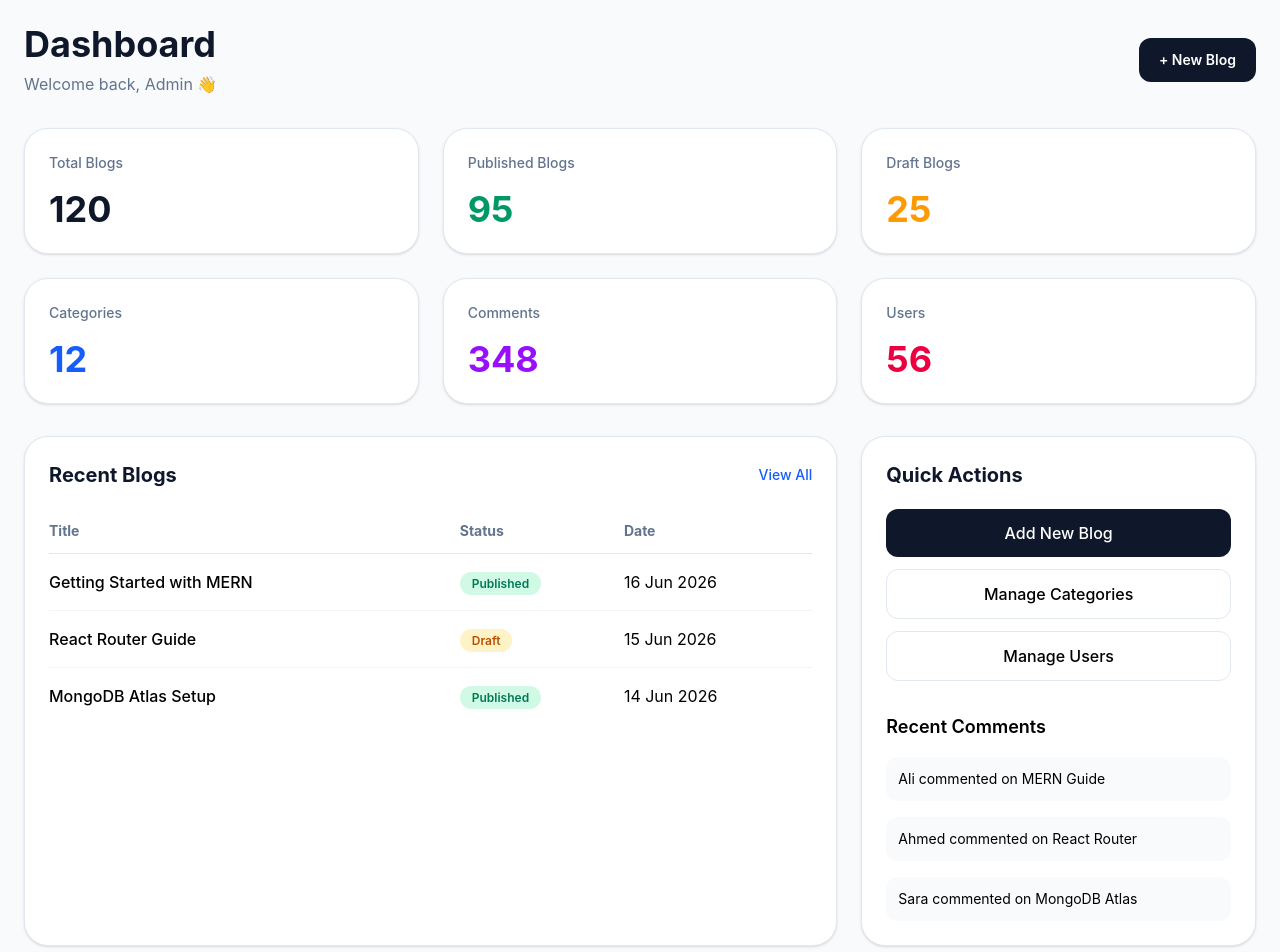
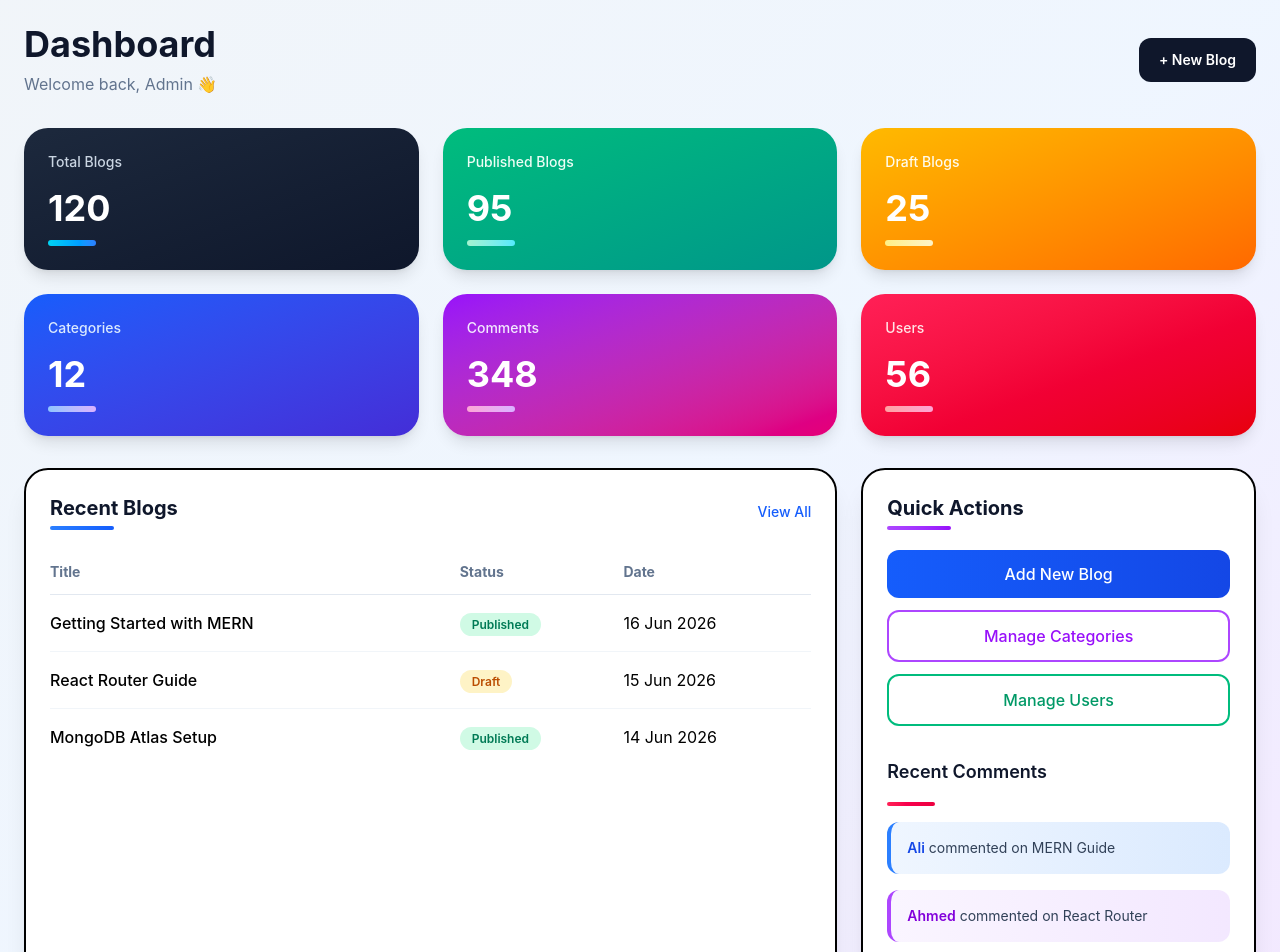
Before and after one commit to muhmmadshafiq021-developer/full-stack-application, a React (Vite) app in the folder client/: page /admin in a window 1280 px wide. Shown: the top 952 px of the page. Built offline with nearby package versions, Linux system fonts and the light colour scheme.

Commit message:
add backend and files

```diff
--- a/client/src/pages/admin/Dashboard.jsx
+++ b/client/src/pages/admin/Dashboard.jsx
@@ -4,7 +4,7 @@ import { Link } from 'react-router-dom';
 const Dashboard = () => {
     return (
 
-        <div className="min-h-screen bg-slate-50 p-6">
+        <div className="min-h-screen bg-gradient-to-br from-slate-100 via-blue-50 to-purple-100 p-6">
 
             <div className="mb-8 flex items-center justify-between">
                 <div>
@@ -26,58 +26,64 @@ const Dashboard = () => {
             {/* Stats Cards */}
             <div className="grid gap-6 md:grid-cols-2 xl:grid-cols-3">
 
-                <div className="rounded-3xl border border-slate-200 bg-white p-6 shadow-sm">
-                    <h3 className="text-sm font-medium text-slate-500">
+                <div className="rounded-3xl bg-gradient-to-br from-slate-800 to-slate-900 p-6 shadow-lg hover:shadow-2xl transition-all hover:scale-105">
+                    <h3 className="text-sm font-medium text-slate-300">
                         Total Blogs
                     </h3>
-                    <p className="mt-4 text-4xl font-bold text-slate-900">
+                    <p className="mt-4 text-4xl font-bold text-white">
                         120
                     </p>
+                    <div className="mt-3 h-1.5 w-12 bg-gradient-to-r from-cyan-400 to-blue-500 rounded-full"></div>
                 </div>
 
-                <div className="rounded-3xl border border-slate-200 bg-white p-6 shadow-sm">
-                    <h3 className="text-sm font-medium text-slate-500">
+                <div className="rounded-3xl bg-gradient-to-br from-emerald-500 to-teal-600 p-6 shadow-lg hover:shadow-2xl transition-all hover:scale-105">
+                    <h3 className="text-sm font-medium text-emerald-50">
                         Published Blogs
                     </h3>
-                    <p className="mt-4 text-4xl font-bold text-emerald-600">
+                    <p className="mt-4 text-4xl font-bold text-white">
                         95
                     </p>
+                    <div className="mt-3 h-1.5 w-12 bg-gradient-to-r from-emerald-200 to-cyan-300 rounded-full"></div>
                 </div>
 
-                <div className="rounded-3xl border border-slate-200 bg-white p-6 shadow-sm">
-                    <h3 className="text-sm font-medium text-slate-500">
+                <div className="rounded-3xl bg-gradient-to-br from-amber-400 to-orange-500 p-6 shadow-lg hover:shadow-2xl transition-all hover:scale-105">
+                    <h3 className="text-sm font-medium text-amber-50">
                         Draft Blogs
                     </h3>
-                    <p className="mt-4 text-4xl font-bold text-amber-500">
+                    <p className="mt-4 text-4xl font-bold text-white">
                         25
                     </p>
+                    <div className="mt-3 h-1.5 w-12 bg-gradient-to-r from-yellow-200 to-amber-100 rounded-full"></div>
                 </div>
 
-                <div className="rounded-3xl border border-slate-200 bg-white p-6 shadow-sm">
-                    <h3 className="text-sm font-medium text-slate-500">
+                <div className="rounded-3xl bg-gradient-to-br from-blue-600 to-indigo-700 p-6 shadow-lg hover:shadow-2xl transition-all hover:scale-105">
+                    <h3 className="text-sm font-medium text-blue-100">
                         Categories
                     </h3>
-                    <p className="mt-4 text-4xl font-bold text-blue-600">
+                    <p className="mt-4 text-4xl font-bold text-white">
                         12
                     </p>
+                    <div className="mt-3 h-1.5 w-12 bg-gradient-to-r from-blue-300 to-purple-300 rounded-full"></div>
                 </div>
 
-                <div className="rounded-3xl border border-slate-200 bg-white p-6 shadow-sm">
-                    <h3 className="text-sm font-medium text-slate-500">
+                <div className="rounded-3xl bg-gradient-to-br from-purple-600 to-pink-600 p-6 shadow-lg hover:shadow-2xl transition-all hover:scale-105">
+                    <h3 className="text-sm font-medium text-purple-100">
                         Comments
                     </h3>
-                    <p className="mt-4 text-4xl font-bold text-purple-600">
+                    <p className="mt-4 text-4xl font-bold text-white">
                         348
                     </p>
+                    <div className="mt-3 h-1.5 w-12 bg-gradient-to-r from-pink-300 to-purple-300 rounded-full"></div>
                 </div>
 
-                <div className="rounded-3xl border border-slate-200 bg-white p-6 shadow-sm">
-                    <h3 className="text-sm font-medium text-slate-500">
+                <div className="rounded-3xl bg-gradient-to-br from-rose-500 to-red-600 p-6 shadow-lg hover:shadow-2xl transition-all hover:scale-105">
+                    <h3 className="text-sm font-medium text-rose-100">
                         Users
                     </h3>
-                    <p className="mt-4 text-4xl font-bold text-rose-600">
+                    <p className="mt-4 text-4xl font-bold text-white">
                         56
                     </p>
+                    <div className="mt-3 h-1.5 w-12 bg-gradient-to-r from-red-300 to-pink-300 rounded-full"></div>
                 </div>
 
             </div>
@@ -86,13 +92,16 @@ const Dashboard = () => {
             <div className="mt-8 grid gap-6 xl:grid-cols-3">
 
                 {/* Recent Blogs */}
-                <div className="rounded-3xl border border-slate-200 bg-white p-6 shadow-sm xl:col-span-2">
+                <div className="rounded-3xl bg-white p-6 shadow-xl hover:shadow-2xl transition-all border-2 border-gradient-to-r from-blue-200 to-purple-200 xl:col-span-2 backdrop-blur-sm">
 
                     <div className="mb-5 flex items-center justify-between">
-                        <h2 className="text-xl font-bold text-slate-900">
-                            Recent Blogs
-                        </h2>
-                        <button className="text-sm font-medium text-blue-600">
+                        <div>
+                            <h2 className="text-xl font-bold text-slate-900">
+                                Recent Blogs
+                            </h2>
+                            <div className="mt-1 h-1 w-16 bg-gradient-to-r from-blue-500 to-blue-600 rounded"></div>
+                        </div>
+                        <button className="text-sm font-medium text-blue-600 hover:text-blue-700 hover:underline">
                             View All
                         </button>
                     </div>
@@ -160,54 +169,58 @@ const Dashboard = () => {
                 </div>
 
                 {/* Quick Actions */}
-                <div className="rounded-3xl border border-slate-200 bg-white p-6 shadow-sm">
+                <div className="rounded-3xl bg-white p-6 shadow-xl hover:shadow-2xl transition-all border-2 border-gradient-to-r from-purple-200 to-pink-200 backdrop-blur-sm">
 
-                    <h2 className="mb-5 text-xl font-bold text-slate-900">
-                        Quick Actions
-                    </h2>
+                    <div>
+                        <h2 className="text-xl font-bold text-slate-900">
+                            Quick Actions
+                        </h2>
+                        <div className="mt-1 h-1 w-16 bg-gradient-to-r from-purple-500 to-purple-600 rounded"></div>
+                    </div>
 
-                    <div className="space-y-3">
+                    <div className="mt-5 space-y-3">
 
-                        <button className="w-full rounded-xl bg-slate-900 px-4 py-3 font-medium text-white transition hover:bg-slate-800">
+                        <button className="w-full rounded-xl bg-gradient-to-r from-blue-600 to-blue-700 px-4 py-3 font-medium text-white transition hover:shadow-lg hover:from-blue-700 hover:to-blue-800">
                             <Link to="/admin/blogs/add">
                                 Add New Blog
                             </Link>
                         </button>
 
-                        <button className="w-full rounded-xl border border-slate-200 px-4 py-3 font-medium hover:bg-slate-50">
+                        <button className="w-full rounded-xl border-2 border-purple-500 px-4 py-3 font-medium text-purple-600 transition hover:bg-purple-50 hover:border-purple-600">
                             <Link to="/admin/categories">
                                 Manage Categories
                             </Link>
                         </button>
 
-                        <button className="w-full rounded-xl border border-slate-200 px-4 py-3 font-medium hover:bg-slate-50">
+                        <button className="w-full rounded-xl border-2 border-emerald-500 px-4 py-3 font-medium text-emerald-600 transition hover:bg-emerald-50 hover:border-emerald-600">
                             Manage Users
                         </button>
 
                     </div>
 
                     <div className="mt-8">
-                        <h3 className="mb-4 text-lg font-semibold">
+                        <h3 className="mb-4 text-lg font-semibold text-slate-900">
                             Recent Comments
                         </h3>
+                        <div className="h-1 w-12 bg-gradient-to-r from-rose-500 to-rose-600 rounded mb-4"></div>
 
                         <div className="space-y-4">
 
-                            <div className="rounded-xl bg-slate-50 p-3">
-                                <p className="text-sm">
-                                    Ali commented on MERN Guide
+                            <div className="rounded-xl bg-gradient-to-r from-blue-50 to-blue-100 p-4 border-l-4 border-blue-500">
+                                <p className="text-sm text-slate-700">
+                                    <span className="font-semibold text-blue-700">Ali</span> commented on MERN Guide
                                 </p>
                             </div>
 
-                            <div className="rounded-xl bg-slate-50 p-3">
-                                <p className="text-sm">
-                                    Ahmed commented on React Router
+                            <div className="rounded-xl bg-gradient-to-r from-purple-50 to-purple-100 p-4 border-l-4 border-purple-500">
+                                <p className="text-sm text-slate-700">
+                                    <span className="font-semibold text-purple-700">Ahmed</span> commented on React Router
                                 </p>
                             </div>
 
-                            <div className="rounded-xl bg-slate-50 p-3">
-                                <p className="text-sm">
-                                    Sara commented on MongoDB Atlas
+                            <div className="rounded-xl bg-gradient-to-r from-emerald-50 to-emerald-100 p-4 border-l-4 border-emerald-500">
+                                <p className="text-sm text-slate-700">
+                                    <span className="font-semibold text-emerald-700">Sara</span> commented on MongoDB Atlas
                                 </p>
                             </div>
 
```
